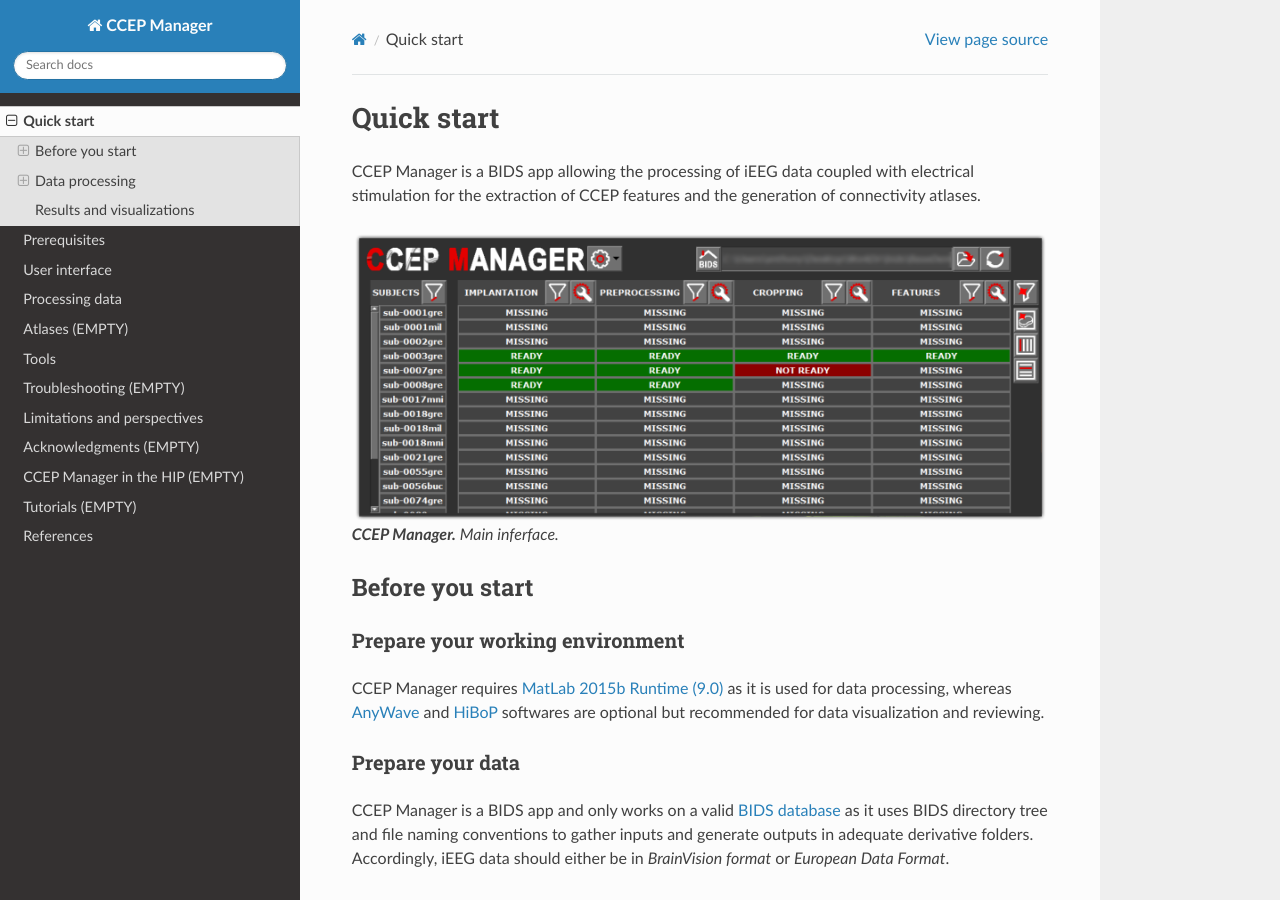
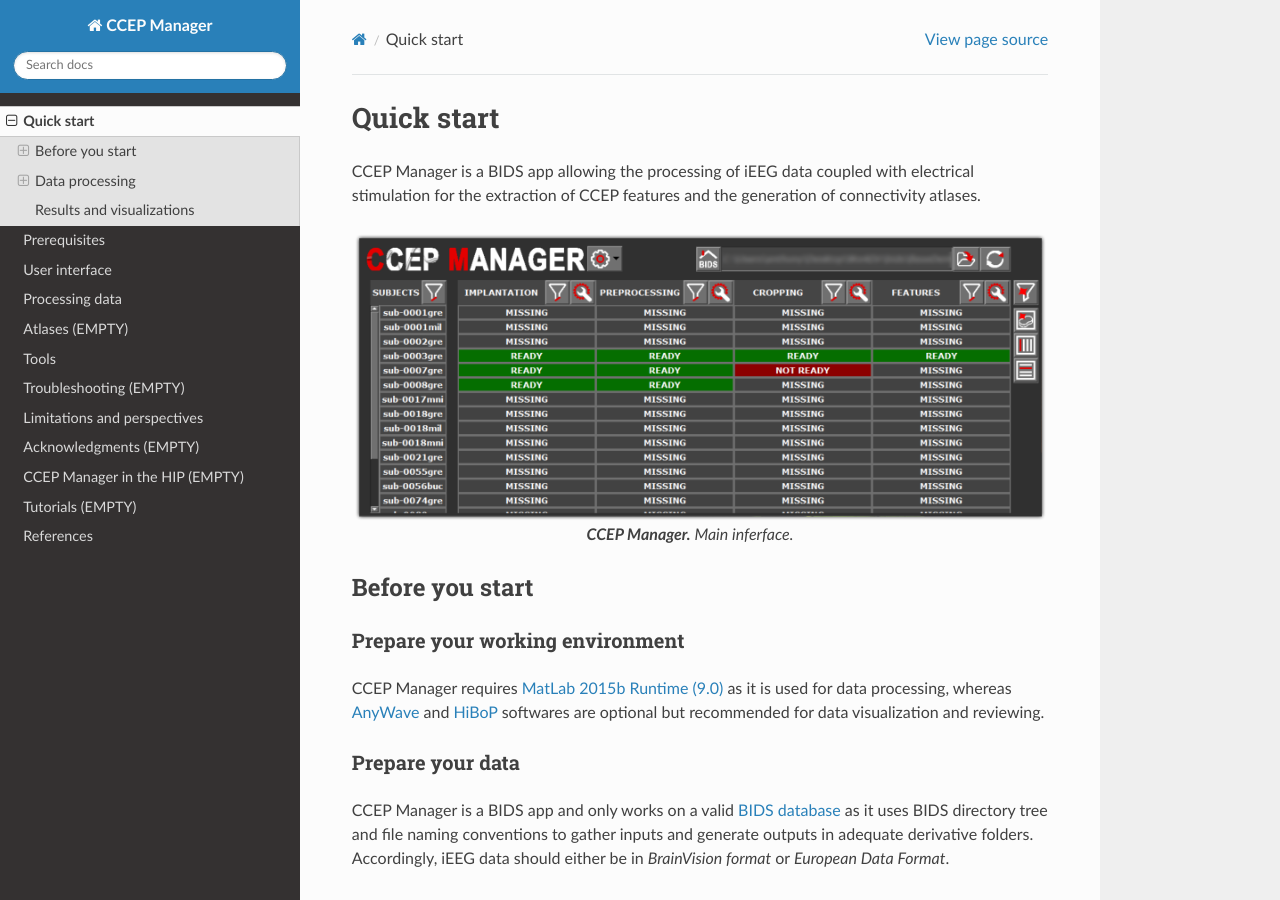
Before and after one commit to AnthonyAMU/ccepmanager_documentation, a Sphinx documentation site: the page built from documentation/docs/source/quick_start.rst, in a window 1280 px wide and 900 px high. Built offline with Sphinx 7.4.7 and the Read the Docs theme 2.0.0, drawn with Linux system fonts in a browser that asks for light colours.

Commit message:
Center images.

```diff
--- a/documentation/docs/source/quick_start.rst
+++ b/documentation/docs/source/quick_start.rst
@@ -11,6 +11,7 @@ for the extraction of CCEP features and the generation of connectivity atlases.
 
 .. figure:: /art/cpman_main.png
 	:width: 1000px
+	:align: center
 
 	**CCEP Manager.** *Main inferface.*
 
@@ -77,6 +78,7 @@ Don't forget to save modifications clicking |save button| before closing the pop
 
 .. figure:: /art/cpman_dependencies.png
 	:width: 1000px
+	:align: center
 
 	**Specify dependencies.** *Specify the paths to* :ref:`AnyWave<AnyWave>` *and* :ref:`HiBoP<HiBoP>` *on your system.*
 
@@ -97,6 +99,7 @@ and the status of each processing step in the form of an :ref:`interactive table
 
 .. figure:: /art/cpman_table.png
 	:width: 1000px
+	:align: center
 
 	**Interactive table.** *The table shows, for each patient, the status of each step forming the processing pipeline.*
 
@@ -113,6 +116,7 @@ Then, right click the table and select the *RUN* option (|pipeline button|) from
 
 .. figure:: /art/cpman_pipeline.png
 	:width: 1000px
+	:align: center
 
 	**Prepare a pipeline.** *Right click the table after selecting processing steps (cells) to access contextual options.*
 
@@ -127,6 +131,7 @@ Selecting a subject allows to configure the step parameters in the corresponding
 
 .. figure:: /art/cpman_configure.png
 	:width: 1000px
+	:align: center
 
 	**Data processing interface.** *It is possible to configure each step separately
 	in the corresponding tab after selecting a subject in the list.*
@@ -141,6 +146,7 @@ the :ref:`implantation file<implantation files>` (\*.csv) that will be matched w
 
 .. figure:: /art/cpman_implantation.png
 	:width: 400px
+	:align: center
 
 	**Implantation step parameters.** *Filter the iEEG data from the BIDS database
 	and match them with a carefully crafted* :ref:`implantation file<implantation files>` *.*
@@ -166,6 +172,7 @@ Once data processing is over, click |refresh button| to refresh the table.
 
 .. figure:: /art/cpman_refresh.png
 	:width: 500px
+	:align: center
 
 	**Refresh button.** *Parses the BIDS database to update the* :ref:`interactive table<ui table>` *.*
 
@@ -189,6 +196,7 @@ after clicking |wrench button|.
 
 .. figure:: /art/cpman_timeseries.png
 	:width: 300px
+	:align: center
 
 	**Visualize time series.** *It is possible to visualize time series for
 	the* :ref:`preprocessing<preprocessing step>` *or* :ref:`cropping<cropping step>` *steps using* :ref:`AnyWave<AnyWave>`.
@@ -203,6 +211,7 @@ stimulations to *DISPLAY* (|anywave software|) in :ref:`AnyWave<AnyWave>`.
 
 .. figure:: /art/cpman_validate.png
 	:width: 500px
+	:align: center
 
 	**Display and validate cropped stimulation.** *Select files to display in* :ref:`AnyWave<AnyWave>` *and validate bad channels.*
 
@@ -212,6 +221,7 @@ In :ref:`AnyWave<AnyWave>`, you can edit the montage and specify bad channels as
 
 .. figure:: /art/cpman_anywave.png
 	:width: 600px
+	:align: center
 
 	**Specify bad channels.** *Use* :ref:`AnyWave<AnyWave>` *to edit the montage and specify bad channels before validating a cropped stimulation.*
 
--- a/documentation/docs/source/tools.rst
+++ b/documentation/docs/source/tools.rst
@@ -21,11 +21,13 @@ A popup will show relevant preprocessed iEEG files or cropped stimulations to di
 
 .. figure:: art/cpman_timeseries_anywave.png
 	:width: 600px
+	:align: center
 
 	**Time series visualization.** *It is possible to visualize preprocessed iEEG file(s) or cropped stimulation(s) in* :ref:`AnyWave <AnyWave>` *.*
 
 .. figure:: art/anywave.png
 	:width: 600px
+	:align: center
 
 	**AnyWave.** *Visualization of a cropped stimulation using* :ref:`AnyWave <AnyWave>` *.*
 
@@ -39,6 +41,7 @@ A popup will show all cropped stimulations.
 
 .. figure:: /art/cpman_validate.png
 	:width: 600px
+	:align: center
 
 	**Display and validate cropped stimulation.** *Select files to display in* :ref:`AnyWave<AnyWave>` *and validate bad channels.*
 
@@ -50,6 +53,7 @@ used by CCEP Manager during the validation process to update bad channels in all
 
 .. figure:: art/badchannels.png
 	:width: 600px
+	:align: center
 
 	**Bad channels.** *Specify bad channels in* :ref:`AnyWave<AnyWave>` *by editing the montage.*
 
@@ -70,6 +74,7 @@ By default, the HiBoP project will be created in the */code* directory of the ac
 
 .. figure:: art/hibopex.png
 	:width: 600px
+	:align: center
 
 	**HiBoP.** *Visualization of a CCEP using HiBoP.*
 
```
Also changed, not shown: documentation/docs/source/interface.rst (+9 -0 lines), 16 other files.
